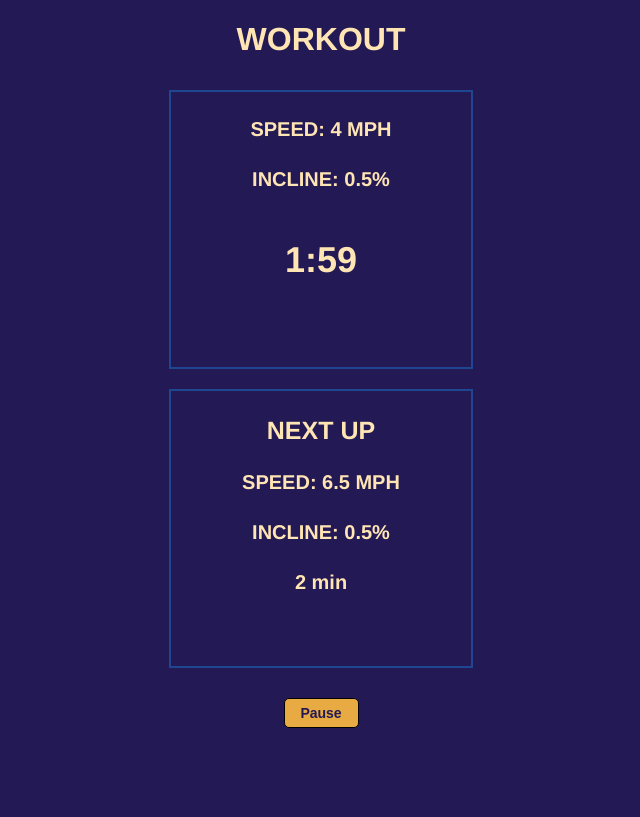
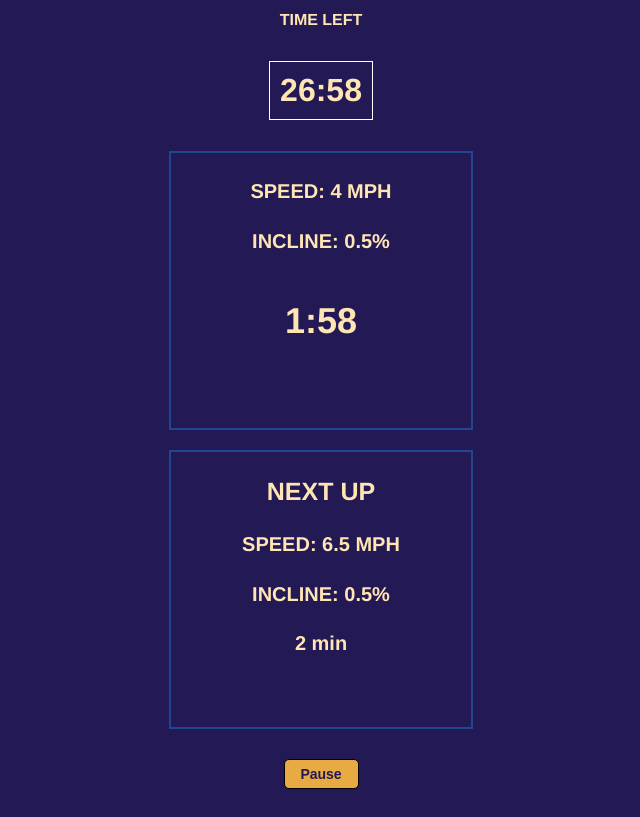
Before and after one commit to KevZ1209/TreadmillWorkoutJS, a plain HTML site: page index.html in a window 1280 px wide. Both pictures are taken after a click on the button "START". Shown: the whole page, without its empty margins (319-959 px from the left). Drawn offline with Linux system fonts and the light colour scheme.

Commit message:
add timer. change some styles

```diff
--- a/index.html
+++ b/index.html
@@ -6,7 +6,9 @@
     <script src="index.js" charset="utf-8" defer></script>
 </head>
 <body>
-    <h1>WORKOUT</h1>
+    <h1 id="main-title">TREADMILL WORKOUT</h1>
+    <h1 id="big-timer"></h1>
+    <div></div>
     <div class="info">
         <h4 id="speednow"></h4>
         <h4 id="inclinenow"></h4>
--- a/index.js
+++ b/index.js
@@ -1,4 +1,4 @@
-const workout = [
+var workout = [
     {
         speed: 4,
         incline: 0.5,
@@ -96,6 +96,25 @@ const workout = [
     }
 ];
 
+// testing purposes
+// workout = [
+//     {
+//         speed: 5,
+//         incline: 0.5,
+//         time: 3
+//     },
+//     {
+//         speed: 7,
+//         incline: 0.5,
+//         time: 6
+//     },
+//     {
+//         speed: 3,
+//         incline: 0.5,
+//         time: 3
+//     }
+// ]
+
 var index = 0;
 
 var hasStarted = false;
@@ -104,9 +123,13 @@ var isPaused = false;
 
 var totalTime = 0;
 
+var timerID;
+
 for (let index in workout) {
     totalTime += workout[index].time;
 }
+
+const totalTimeHolder = totalTime;
 
 function convertTime(secs) {
     const minutes = Math.floor(secs / 60);
@@ -127,6 +150,10 @@ function convertTime(secs) {
 function startWorkout() {
     if (!hasStarted) {
         hasStarted = true;
+        totalTime = totalTimeHolder;
+        startTimer();
+        document.querySelector("#main-title").textContent = "TIME LEFT";
+        document.querySelector("#main-title").classList.add("small-title");
         document.querySelector("h3").innerHTML = "NEXT UP";
         document.querySelector("#actionbutton").innerHTML = "Pause";
         document.querySelector("#speednow").innerHTML = "SPEED: " + workout[0].speed + " MPH";
@@ -138,6 +165,15 @@ function startWorkout() {
         isPaused = !isPaused;
         document.querySelector("#actionbutton").innerHTML = isPaused ? "Continue" : "Pause";
     }
+}
+
+function startTimer() {
+    timerID = setInterval(() => {
+        if (isPaused === false) {
+            totalTime--;
+        }
+        document.querySelector("#big-timer").textContent = convertTime(totalTime);
+    }, 1000)
 }
 
 function flashScreen() {
@@ -156,7 +192,7 @@ function nextAction() {
     }, 450)
 
     if (index === workout.length - 1) {
-        doAction(next, next.time);
+        doAction(next, next.time - 1);
         document.querySelector("#speednext").innerHTML = "";
         document.querySelector("#inclinenext").innerHTML = "";
         document.querySelector("#timenext").textContent = "";
@@ -165,10 +201,17 @@ function nextAction() {
         hasStarted = false;
         index = 0
         document.querySelector("#actionbutton").innerHTML = "Reset";
-        alert("Workout Completed");
+        document.querySelector("#speednow").innerHTML = "";
+        document.querySelector("#inclinenow").innerHTML = "";
+        document.querySelector("#timenow").textContent = "";
+        document.querySelector("#big-timer").textContent = "You've completed the workout!";
+        document.querySelector("#main-title").textContent = "TREADMILL WORKOUT";
+        document.querySelector("h3").innerHTML = "";
+        document.querySelector("#main-title").classList.remove("small-title");
+        clearInterval(timerID);
     }
     else {
-        doAction(next, next.time);
+        doAction(next, next.time - 1);
         const nextAfter = workout[index + 1];
         document.querySelector("#speednext").innerHTML = "SPEED: " + nextAfter.speed + " MPH";
         document.querySelector("#inclinenext").innerHTML = "INCLINE: " + nextAfter.incline + "%";
--- a/styles.css
+++ b/styles.css
@@ -45,3 +45,15 @@ body {
 .flash {
     background-color: red;
 }
+
+#big-timer {
+    font-size: 2rem;
+    border: 1px solid white;
+    padding: 10px;
+    width: auto;
+    display: inline-block;
+}
+
+.small-title {
+    font-size: 1rem;
+}
```
